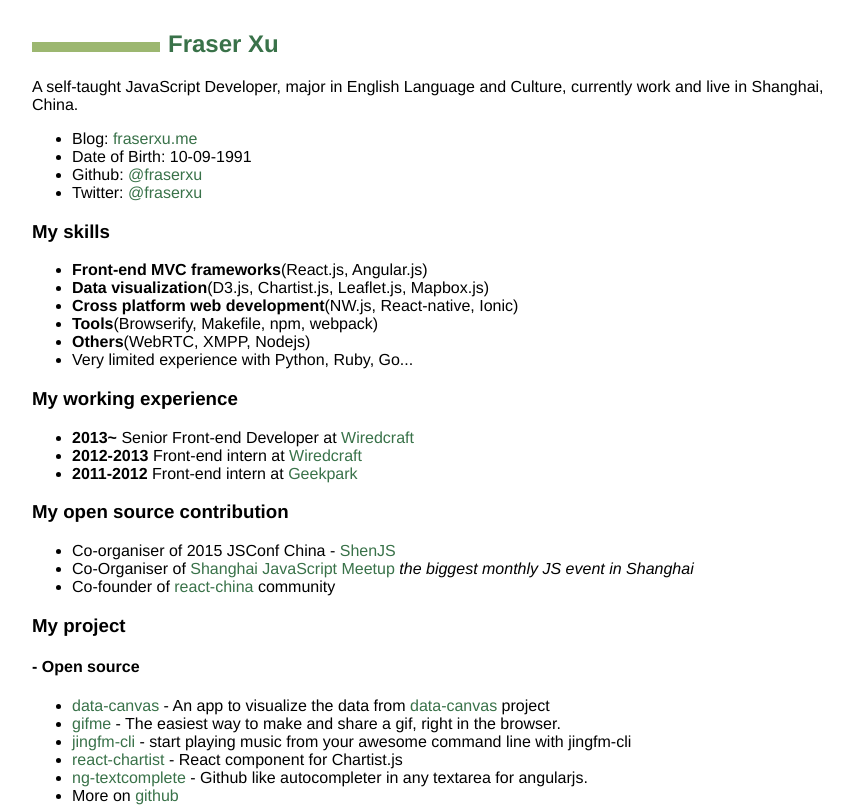
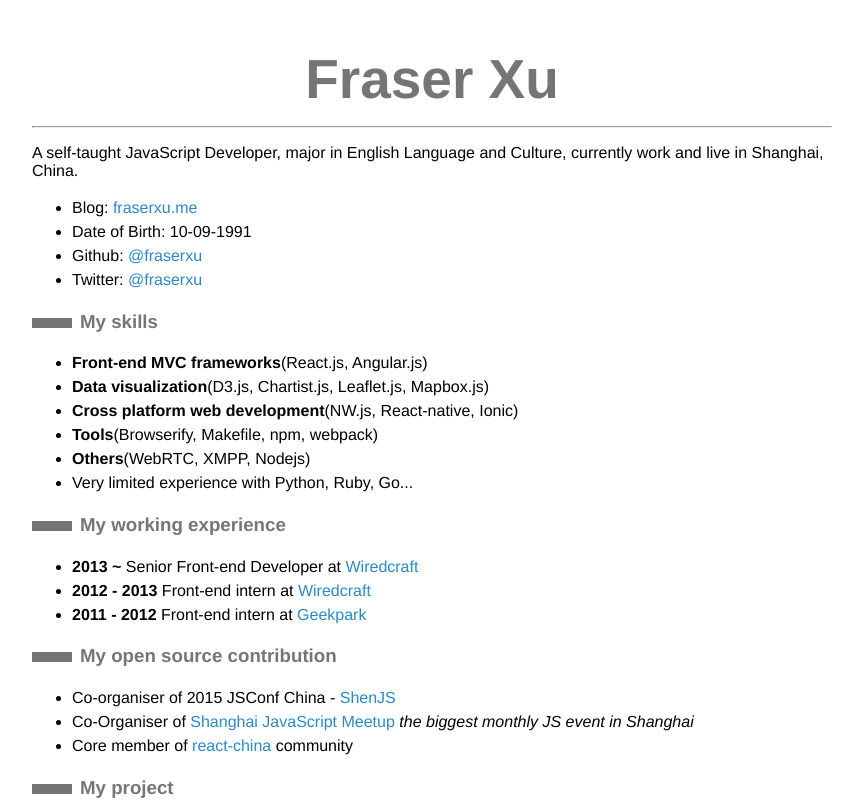
Before and after one commit to fraserxu/resume, a plain HTML site: page index.html in a window 1280 px wide. Shown: the top 808 px of the page, without its empty margins (208-1071 px from the left). Drawn offline with Linux system fonts and the light colour scheme.

Commit message:
3rd literation

```diff
--- a/index.html
+++ b/index.html
@@ -9,7 +9,8 @@
   <link rel="stylesheet" href="style.css" type="text/css" />
 </head>
 <body>
-<h2 id="fraser-xu">Fraser Xu</h2>
+<h1 id="fraser-xu">Fraser Xu</h1>
+<hr />
 <p>A self-taught JavaScript Developer, major in English Language and Culture, currently work and live in Shanghai, China.</p>
 <ul>
 <li>Blog: <a href="https://fraserxu.me">fraserxu.me</a></li>
@@ -28,15 +29,15 @@
 </ul>
 <h3 id="my-working-experience">My working experience</h3>
 <ul>
-<li><strong>2013~</strong> Senior Front-end Developer at <a href="http://wiredcraft.com/">Wiredcraft</a></li>
-<li><strong>2012-2013</strong> Front-end intern at <a href="http://wiredcraft.com/">Wiredcraft</a></li>
-<li><strong>2011-2012</strong> Front-end intern at <a href="http://geekpark.net/">Geekpark</a></li>
+<li><strong>2013 ~ </strong> Senior Front-end Developer at <a href="http://wiredcraft.com/">Wiredcraft</a></li>
+<li><strong>2012 - 2013</strong> Front-end intern at <a href="http://wiredcraft.com/">Wiredcraft</a></li>
+<li><strong>2011 - 2012</strong> Front-end intern at <a href="http://geekpark.net/">Geekpark</a></li>
 </ul>
 <h3 id="my-open-source-contribution">My open source contribution</h3>
 <ul>
 <li>Co-organiser of 2015 JSConf China - <a href="http://2015.jsconf.cn/">ShenJS</a></li>
 <li>Co-Organiser of <a href="http://www.meetup.com/Shanghai-JavaScript-Meetup/">Shanghai JavaScript Meetup</a> <em>the biggest monthly JS event in Shanghai</em></li>
-<li>Co-founder of <a href="http://react-china.org/">react-china</a> community</li>
+<li>Core member of <a href="http://react-china.org/">react-china</a> community</li>
 </ul>
 <h3 id="my-project">My project</h3>
 <h4 id="open-source">- Open source</h4>
--- a/style.css
+++ b/style.css
@@ -7,65 +7,34 @@ body {
     padding: 10px 10px 10px 10px;
 }
 
-/* Title of the resume */
 h1 {
     font-size: 55px;
     color: #757575;
     text-align:center;
     margin-bottom:15px;
 }
-h1:hover {
-    background-color: #757575;
-    color: #FFFFFF;
-    text-shadow: 1px 1px 1px #333;
-}
 
 /* Titles of categories */
-h2 {
-    color: #397249;
+h3 {
+    color: #757575;
 }
 /* There is a bar just before each category */
-h2:before {
+h3:before {
     content: "";
     display: inline-block;
     margin-right:1%;
-    width: 16%;
+    width: 5%;
     height: 10px;
-    background-color: #9CB770;
-}
-h2:hover {
-    background-color: #397249;
-    color: #FFFFFF;
-    text-shadow: 1px 1px 1px #333;
-}
-
-/* Definitions */
-dt {
-    float: left;
-    clear: left;
-    width: 17%;
-    /*font-weight: bold;*/
-}
-dd {
-    margin-left: 17%;
-}
-p {
-    margin-top:0;
-    margin-bottom:7px;
-}
-
-/* Blockquotes */
-blockquote {
-    text-align: center
+    background-color: #757575;
 }
 
 /* Links */
 a {
     text-decoration: none;
-    color: #397249;
+    color: #268bd2;
 }
 a:hover, a:active {
-    background-color: #397249;
+    background-color: #268bd2;
     color: #FFFFFF;
     text-decoration: none;
     text-shadow: 1px 1px 1px #333;
@@ -75,3 +44,7 @@ a:hover, a:active {
 hr {
     color: #A6A6A6;
 }
+
+ul li {
+    line-height: 24px;
+}
```
Also changed, not shown: index.txt, 4 other files.
